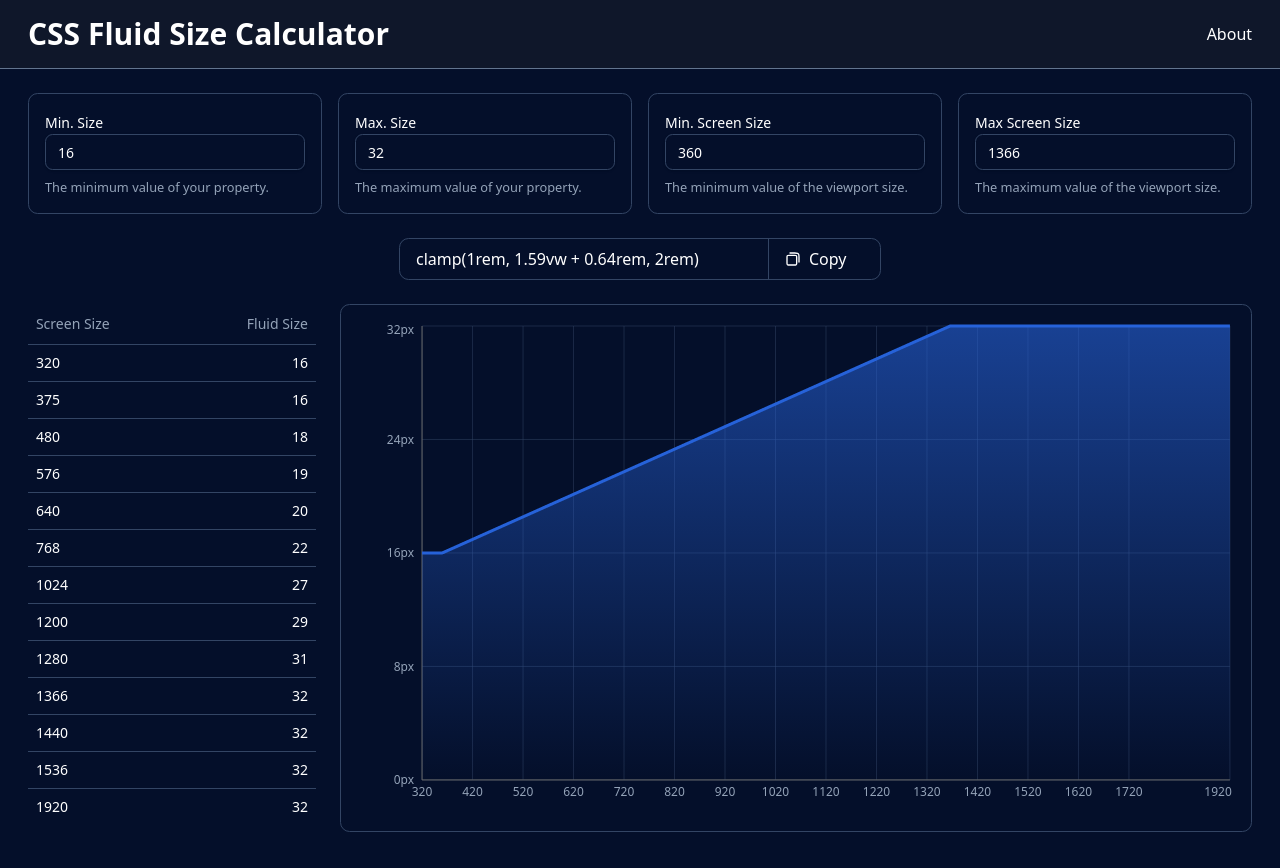
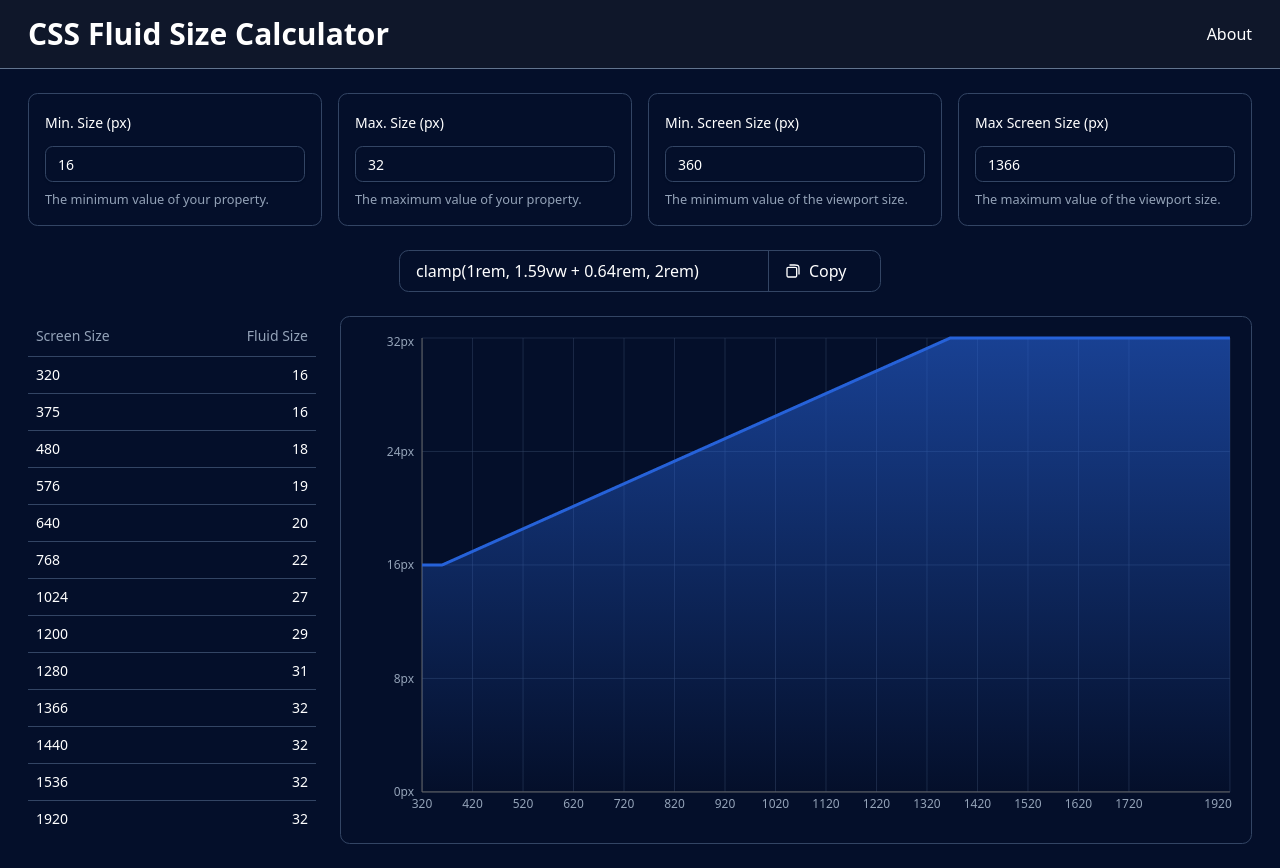
Before and after one commit to AbhinavTuladhar/css-fluid-size-calculator, a React (Vite) app: page / in a window 1280 px wide. Built offline with nearby package versions, Linux system fonts and the light colour scheme.

Commit message:
feat: give margin to input, change labels in forms

```diff
--- a/src/components/sizes-form/index.tsx
+++ b/src/components/sizes-form/index.tsx
@@ -74,7 +74,7 @@
             name="minValue"
             render={({ field }) => (
               <FormItem>
-                <FormLabel>Min. Size</FormLabel>
+                <FormLabel>Min. Size (px)</FormLabel>
                 <FormControl>
                   <Input {...field} type="number" onChange={event => handleChange(field, event)} />
                 </FormControl>
@@ -90,7 +90,7 @@
           render={({ field }) => (
             <InputBox>
               <FormItem>
-                <FormLabel>Max. Size</FormLabel>
+                <FormLabel>Max. Size (px)</FormLabel>
                 <FormControl>
                   <Input {...field} type="number" onChange={event => handleChange(field, event)} />
                 </FormControl>
@@ -106,7 +106,7 @@
           render={({ field }) => (
             <InputBox>
               <FormItem>
-                <FormLabel>Min. Screen Size</FormLabel>
+                <FormLabel>Min. Screen Size (px)</FormLabel>
                 <FormControl>
                   <Input {...field} type="number" onChange={event => handleChange(field, event)} />
                 </FormControl>
@@ -122,7 +122,7 @@
           render={({ field }) => (
             <InputBox>
               <FormItem>
-                <FormLabel>Max Screen Size</FormLabel>
+                <FormLabel>Max Screen Size (px)</FormLabel>
                 <FormControl>
                   <Input {...field} type="number" onChange={event => handleChange(field, event)} />
                 </FormControl>
--- a/src/components/ui/input.tsx
+++ b/src/components/ui/input.tsx
@@ -8,7 +8,7 @@
       <input
         type={type}
         className={cn(
-          'border-input file:text-foreground placeholder:text-muted-foreground focus-visible:ring-ring flex h-9 w-full rounded-md border bg-transparent px-3 py-1 text-base shadow-sm transition-colors file:border-0 file:bg-transparent file:text-sm file:font-medium focus-visible:ring-1 focus-visible:outline-none disabled:cursor-not-allowed disabled:opacity-50 md:text-sm',
+          'border-input file:text-foreground placeholder:text-muted-foreground focus-visible:ring-ring mt-3 flex h-9 w-full rounded-md border bg-transparent px-3 py-1 text-base shadow-sm transition-colors file:border-0 file:bg-transparent file:text-sm file:font-medium focus-visible:ring-1 focus-visible:outline-none disabled:cursor-not-allowed disabled:opacity-50 md:text-sm',
           className,
         )}
         ref={ref}
```
